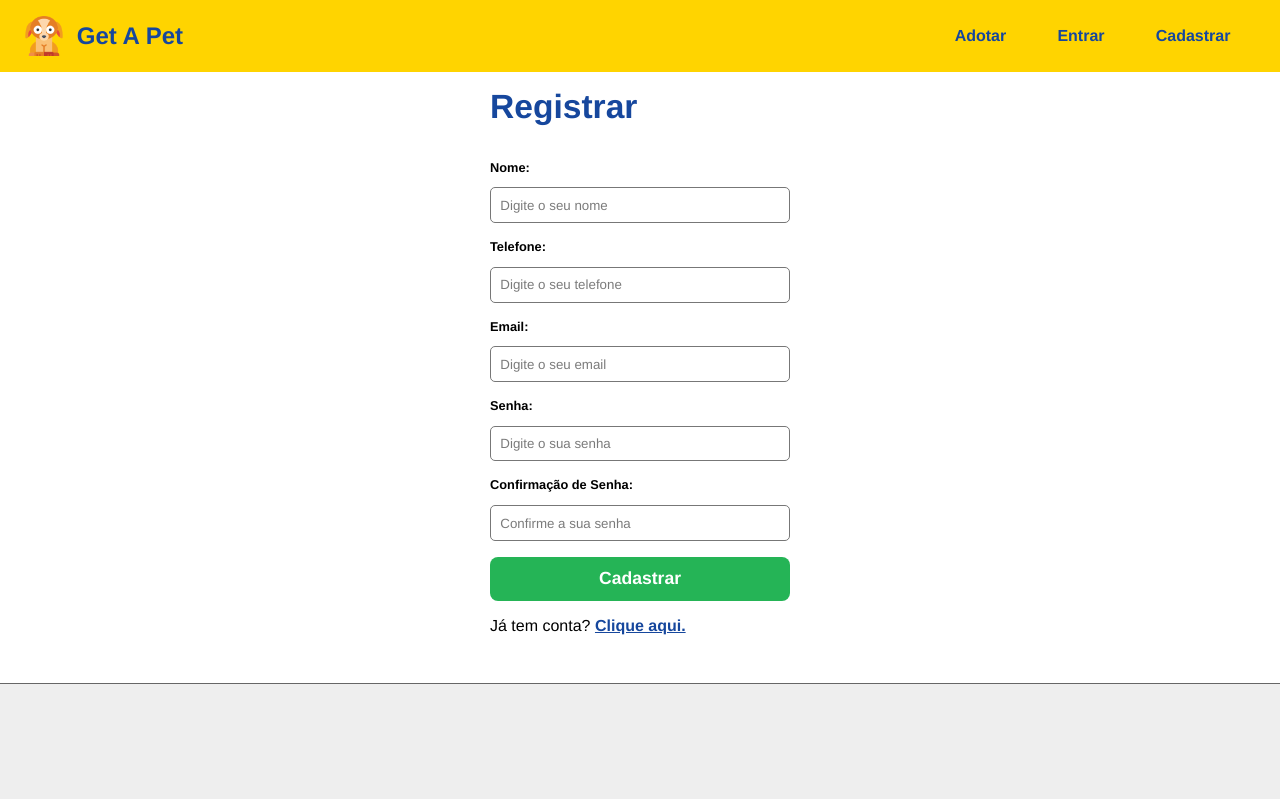
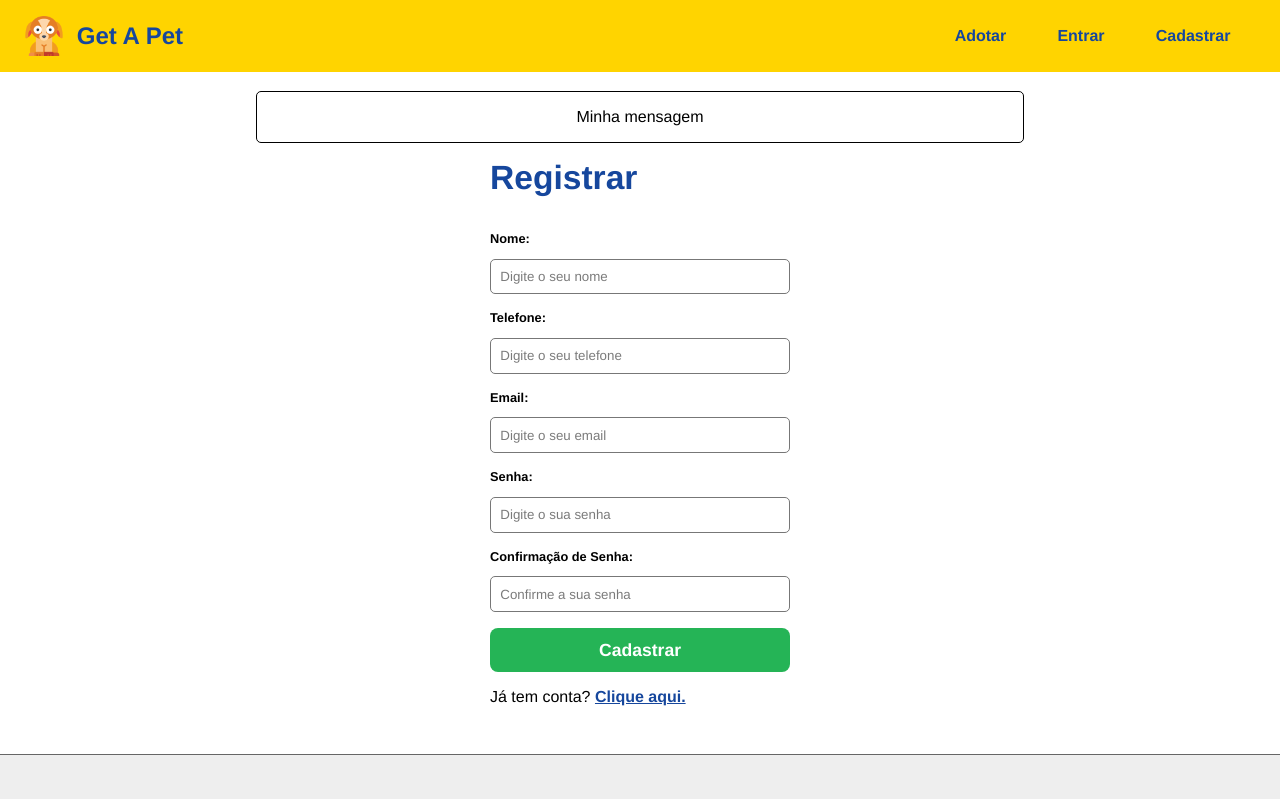
Before and after one commit to bacristiane/Curso-Node.js, a React (Create React App) app in the folder frontend/: page /register in a window 1280 px wide. Shown: the top 799 px of the page. Built offline with nearby package versions, Linux system fonts and the light colour scheme.

Commit message:
Criando componente mensagem

```diff
--- a/frontend/src/App.js
+++ b/frontend/src/App.js
@@ -9,6 +9,7 @@
 //components
 import Navbar from './components/layouts/Navbar';
 import Footer from './components/layouts/Footer';
+import Message from './components/layouts/Message'
 
 //context
 import{UserProvider} from './context/UserContext'
@@ -18,6 +19,7 @@
     <Router>
       <UserProvider>
       <Navbar />
+      <Message />
       <Container>
       <Routes>
         <Route path="/login" element={<Login />} />
--- /dev/null
+++ b/frontend/src/components/layouts/Message.js
@@ -0,0 +1,12 @@
+import styles from './Message.module.css'
+import {useState} from 'react'
+
+function Message(){
+    const [type, setType] = useState("")
+
+    return(
+        <div className={`${styles.message} ${styles[type]}`}>Minha mensagem </div>
+    )
+}
+
+export default Message
--- /dev/null
+++ b/frontend/src/components/layouts/Message.module.css
@@ -0,0 +1,20 @@
+.message{
+    max-width: 60%;
+    padding: 1em;
+    border: 1px solid #000;
+    margin: 1.2em auto 0;
+    text-align: center;
+    border-radius: 5px;
+}
+
+.sucess{
+    color: #155724;
+    background-color: #d4edda;
+    border-color: #c3e6cb;
+}
+
+.error{
+    color: #721c24;
+    background-color: #f8d7da;
+    border-color: #f5c6cb;
+}
```
